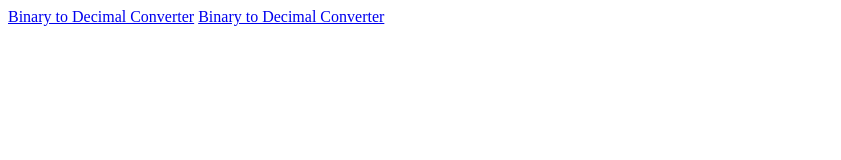
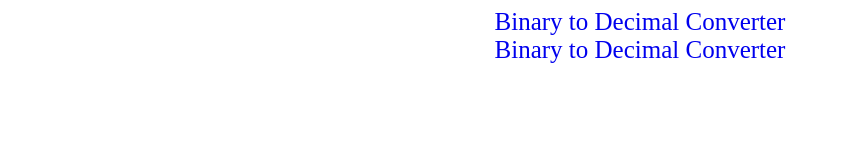
Before and after one commit to didarulamin/Blog, a plain HTML site: page projects/index.html in a window 1280 px wide. Shown: the whole page, without its empty margins (0-841 px from the left). Drawn offline with Linux system fonts and the light colour scheme.

Commit message:
Update index.html

```diff
--- a/projects/index.html
+++ b/projects/index.html
@@ -5,13 +5,32 @@
     <meta charset="UTF-8">
     <meta name="viewport" content="width=device-width, initial-scale=1.0">
     <title>project list</title>
+
+    <style>
+        div {
+            margin: auto;
+            text-align: center;
+
+        }
+
+        a {
+            text-decoration: none;
+            font-size: 25px;
+
+        }
+
+        a:hover {
+            background-color: #b3b3b3;
+        }
+    </style>
 </head>
 
 <body>
 
     <div class="projects">
 
-        <a href="https://didarulcseiubat17.github.io/project_challenge/BinarytoDecimal/">Binary to Decimal Converter</a>
+        <a href="https://didarulcseiubat17.github.io/project_challenge/BinarytoDecimal/">Binary to Decimal
+            Converter</a></br>
         <a href="https://didarulcseiubat17.github.io/project_challenge/BinarytoDecimal/">Binary to Decimal Converter</a>
 
 
```
